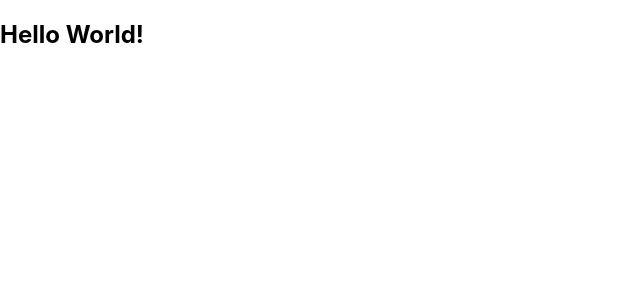
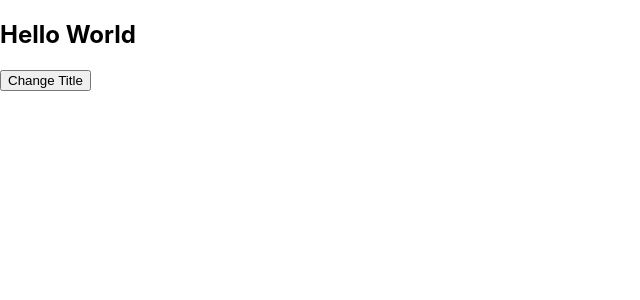
Before and after one commit to ryfazrin/react-playgorund, a React (Create React App) app: page / in a window 1280 px wide. Shown: the top 300 px of the page, without its empty margins (0-640 px from the left). Built offline with nearby package versions, Linux system fonts and the light colour scheme.

Commit message:
useState Hook

```diff
--- a/src/App.js
+++ b/src/App.js
@@ -1,9 +1,17 @@
+import { useState } from 'react';
 import './App.css';
 
 function App() {
+  const [title, setTitle] = useState("Hello World");
+
+  const changeTitle = () => {
+    setTitle("Title Changed");
+  }
+
   return (
     <div>
-      <h2>Hello World!</h2>
+      <h2>{ title }</h2>
+      <button onClick={ changeTitle }>Change Title</button>
     </div>
   );
 }
```
